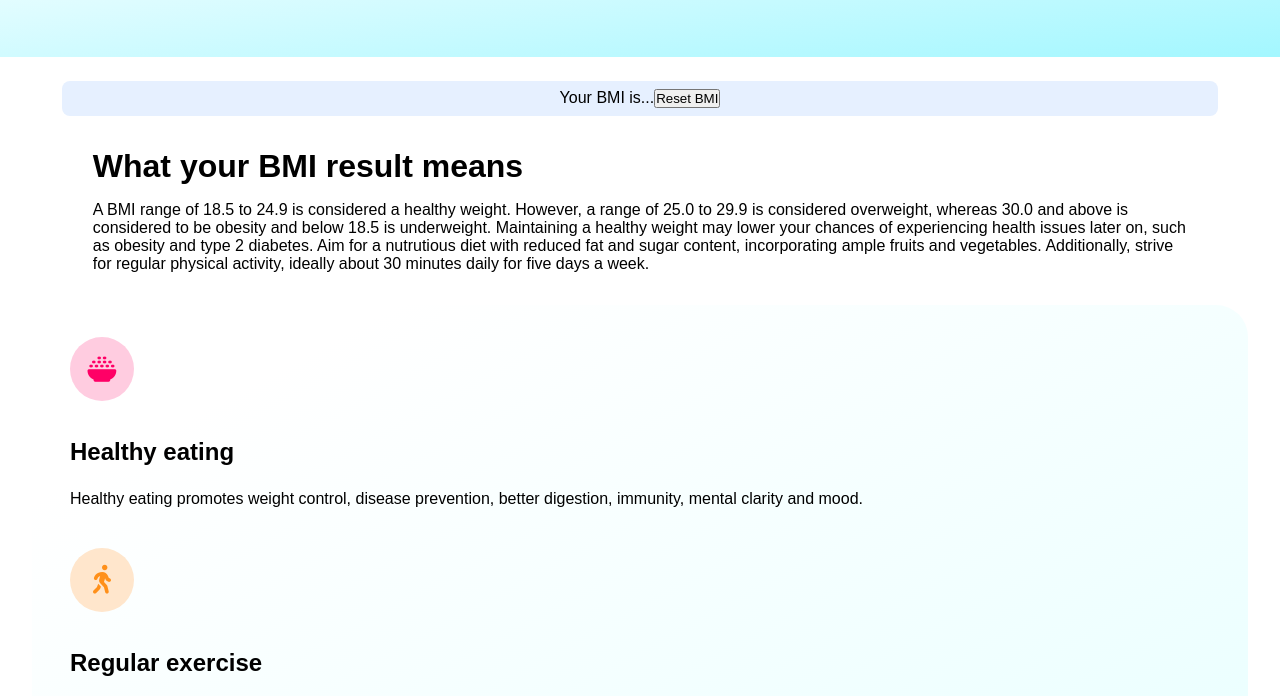
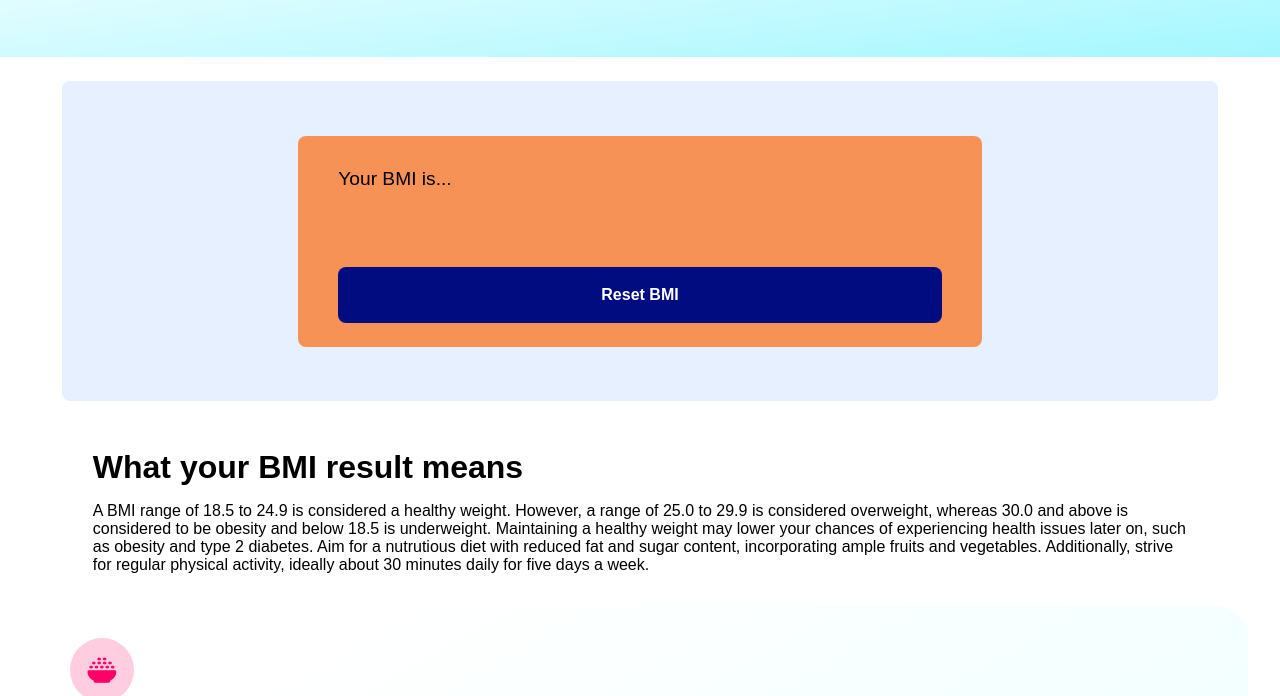
Before and after one commit to kwasi-OT/finocare, a plain HTML site: page bmi.html in a window 1280 px wide. Shown: the part 95-791 px from the top of the page. Drawn offline with nearby package versions, Linux system fonts and the light colour scheme; a web font is replaced by a local one.

Commit message:
styled personal info/bmi value section

```diff
--- a/assets/bmipage.css
+++ b/assets/bmipage.css
@@ -15,12 +15,11 @@
     display: flex;
     flex-direction: column;
     align-items: center;
-    gap: 2rem;
+    gap: 3rem;
     padding-top: 1.5rem;
     width: 95%;
     height: fit-content;
     margin: 0 auto;
-    height: fit-content;
 }
 
 .persLeft {
@@ -29,19 +28,58 @@
     justify-content: center;
     align-items: center;
     width: 95%;
-    height: fit-content;
-    /* background-image: linear-gradient(to bottom right, #fff, #cde4f4); */
+    height: 40vh;
     background-color: #e6f0ff;
     border-radius: 0.5rem;
     padding: 0.5rem;
 }
 
 #showBMI {
-    display: none;
+    display: flex;
+    flex-direction: column;
+    justify-content: center;
+    gap: 2rem;
+    width: 60%;
+    padding: 1.5rem;
+    border-radius: 0.5rem;
+    background-color: #f79256;
+}
+
+.showBMIText {
+    font-size: larger;
+    padding: 0.5rem 1rem;
+}
+
+#bmiValue {
+    font-size: 2rem;
+    font-weight: 900;
+    padding: 1rem;
 }
 
 #checkBMI {
     display: none;
+    flex-direction: column;
+    justify-content: center;
+    gap: 2rem;
+    width: 60%;
+}
+
+#bmiForm, #resetButton {
+    margin: 0 auto;
+    padding: 1rem 0.5rem;
+    background-color: #0080FF;
+    width: 95%;
+    border: none;
+    border-radius: 0.5rem;
+    color: #fff;
+    font-size: 1rem;
+    font-weight: 600;
+    line-height: 1.5rem;
+}
+
+#bmiForm:hover, #resetButton {
+    background-color: #010C80;
+    color: #fff;
 }
 
 .persRight {
--- a/bmi.html
+++ b/bmi.html
@@ -53,14 +53,18 @@
             <div id="persContainer">
                 <div class="persLeft">
                     <div id="showBMI">
-                        <p>Your BMI is...</p>
-                        <p><span id="bmiValue"></span></p>
+                        <div>
+                            <p class="showBMIText">Your BMI is...</p>
+                            <p><span id="bmiValue"></span></p>
+                        </div>
                         <button id="resetButton" onclick="resetBmiValue()">Reset BMI</button>
                     </div>
                     <div id="checkBMI">
-                        <p>
-                            You do not have your BMI checked yet. Click the button below to to get your free BMI status.
-                        </p>
+                        <div>
+                            <p>
+                                You do not have your BMI checked yet. Click the button below to to get your free BMI status.
+                            </p>
+                        </div>
                         <button id="bmiForm" type="button">Get Your Free BMI</button>
                     </div>
                 </div>
```
